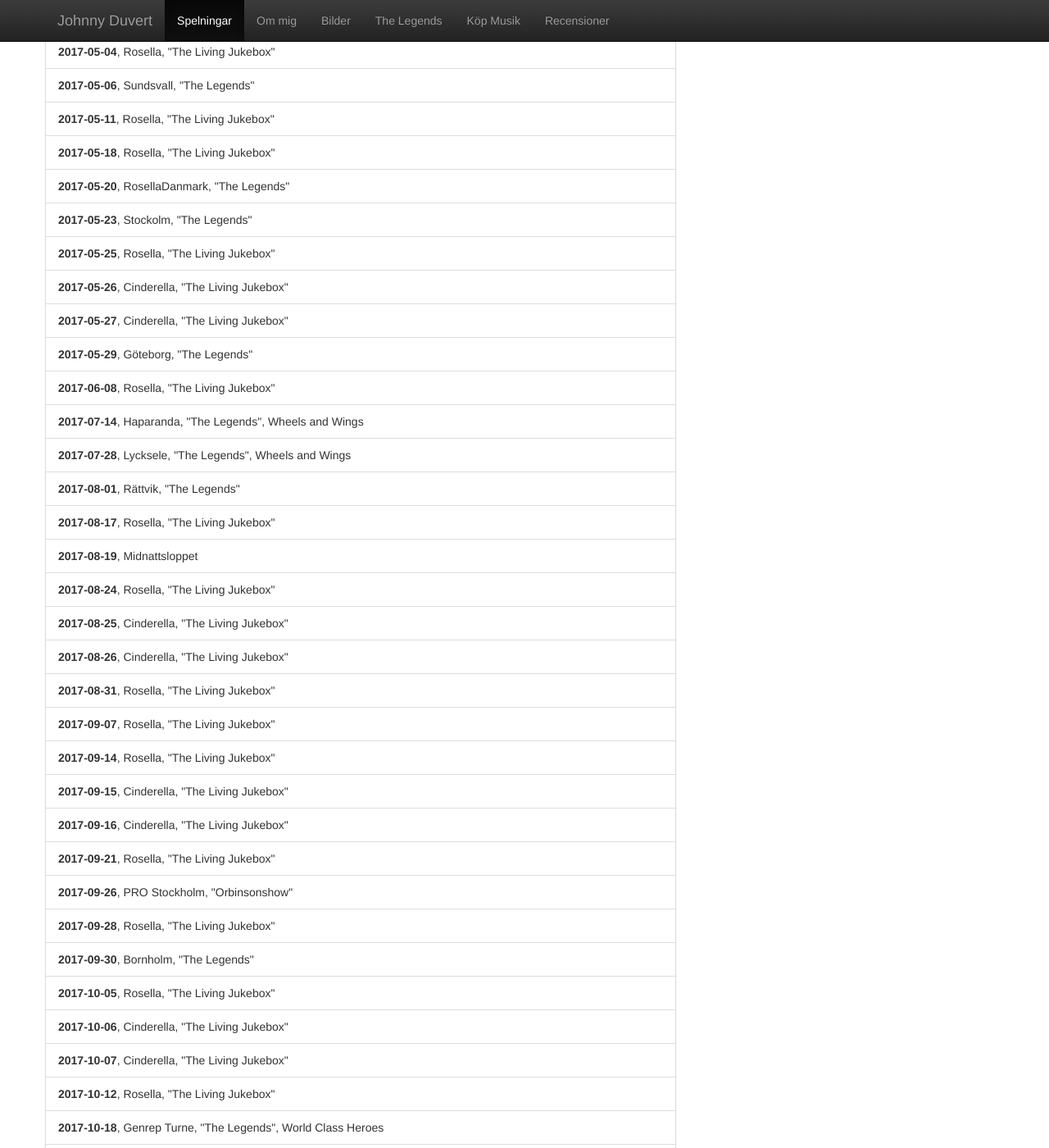
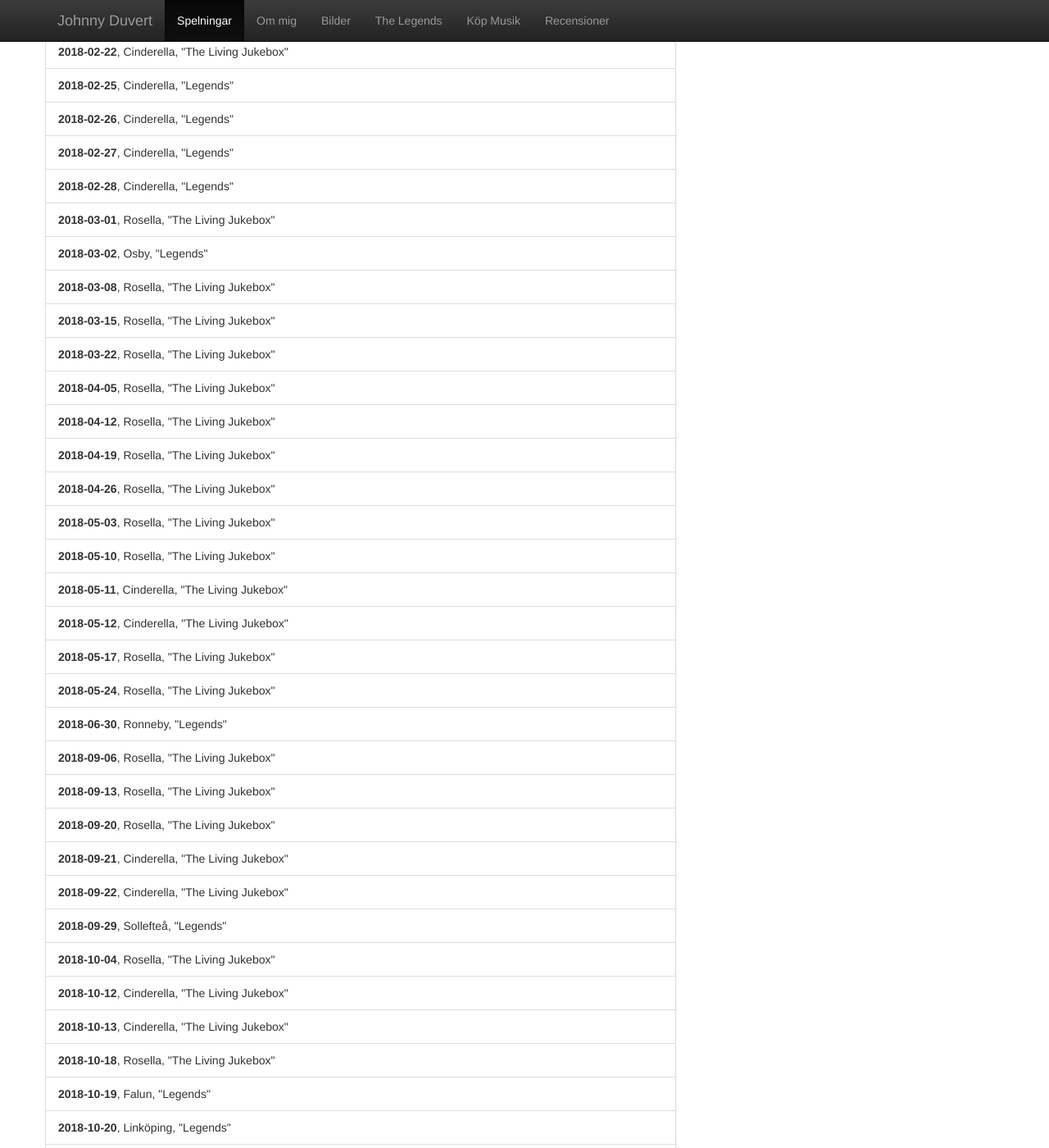
Before and after one commit to johnnyduvert/johnnyduvert.github.io, a Jekyll site: the page built from tour_list.html, in a window 1280 px wide and 1400 px high, scrolled down 990 px. Shown: the whole window at 82% size. Built offline with Jekyll 4.4.1, drawn with Linux system fonts in a browser that asks for light colours; nearby versions of some CDN libraries; some of the changed text lies outside the part shown.

Commit message:
Pushing changes

```diff
--- /dev/null
+++ b/_data/tour_dates_2018.yml
@@ -0,0 +1,148 @@
+- name: "Cinderella, &quot;Legends&quot;"
+  date: 2018-01-14
+- name: "Cinderella, &quot;Legends&quot;"
+  date: 2018-01-15
+- name: "Cinderella, &quot;Legends&quot;"
+  date: 2018-01-16
+- name: "Cinderella, &quot;Legends&quot;"
+  date: 2018-01-17
+- name: "Cinderella, &quot;The Living Jukebox&quot;"
+  date: 2018-01-20
+- name: "Lycksele, &quot;Legends&quot;"
+  date: 2018-01-27
+- name: "Cinderella, &quot;Legends&quot;"
+  date: 2018-01-28
+- name: "Cinderella, &quot;Legends&quot;"
+  date: 2018-01-29
+- name: "Cinderella, &quot;Legends&quot;"
+  date: 2018-01-30
+- name: "Cinderella, &quot;The Living Jukebox&quot;"
+  date: 2018-02-01
+- name: "Cinderella, &quot;Legends&quot;"
+  date: 2018-02-06
+- name: "Cinderella, &quot;Legends&quot;"
+  date: 2018-02-07
+- name: "Cinderella, &quot;The Living Jukebox&quot;"
+  date: 2018-02-08
+- name: "Cinderella, &quot;Legends&quot;"
+  date: 2018-02-11
+- name: "Cinderella, &quot;Legends&quot;"
+  date: 2018-02-12
+- name: "Cinderella, &quot;Legends&quot;"
+  date: 2018-02-13
+- name: "Cinderella, &quot;Legends&quot;"
+  date: 2018-02-14
+- name: "Cinderella, &quot;The Living Jukebox&quot;"
+  date: 2018-02-15
+- name: "Cinderella, &quot;Legends&quot;"
+  date: 2018-02-18
+- name: "Cinderella, &quot;Legends&quot;"
+  date: 2018-02-19
+- name: "Cinderella, &quot;Legends&quot;"
+  date: 2018-02-20
+- name: "Cinderella, &quot;Legends&quot;"
+  date: 2018-02-21
+- name: "Cinderella, &quot;The Living Jukebox&quot;"
+  date: 2018-02-22
+- name: "Cinderella, &quot;Legends&quot;"
+  date: 2018-02-25
+- name: "Cinderella, &quot;Legends&quot;"
+  date: 2018-02-26
+- name: "Cinderella, &quot;Legends&quot;"
+  date: 2018-02-27
+- name: "Cinderella, &quot;Legends&quot;"
+  date: 2018-02-28
+- name: "Rosella, &quot;The Living Jukebox&quot;"
+  date: 2018-03-01
+- name: "Osby, &quot;Legends&quot;"
+  date: 2018-03-02
+- name: "Rosella, &quot;The Living Jukebox&quot;"
+  date: 2018-03-08
+- name: "Rosella, &quot;The Living Jukebox&quot;"
+  date: 2018-03-15
+- name: "Rosella, &quot;The Living Jukebox&quot;"
+  date: 2018-03-22
+- name: "Rosella, &quot;The Living Jukebox&quot;"
+  date: 2018-04-05
+- name: "Rosella, &quot;The Living Jukebox&quot;"
+  date: 2018-04-12
+- name: "Rosella, &quot;The Living Jukebox&quot;"
+  date: 2018-04-19
+- name: "Rosella, &quot;The Living Jukebox&quot;"
+  date: 2018-04-26
+- name: "Rosella, &quot;The Living Jukebox&quot;"
+  date: 2018-05-03
+- name: "Rosella, &quot;The Living Jukebox&quot;"
+  date: 2018-05-10
+- name: "Cinderella, &quot;The Living Jukebox&quot;"
+  date: 2018-05-11
+- name: "Cinderella, &quot;The Living Jukebox&quot;"
+  date: 2018-05-12
+- name: "Rosella, &quot;The Living Jukebox&quot;"
+  date: 2018-05-17
+- name: "Rosella, &quot;The Living Jukebox&quot;"
+  date: 2018-05-24
+- name: "Ronneby, &quot;Legends&quot;"
+  date: 2018-06-30
+- name: "Rosella, &quot;The Living Jukebox&quot;"
+  date: 2018-09-06
+- name: "Rosella, &quot;The Living Jukebox&quot;"
+  date: 2018-09-13
+- name: "Rosella, &quot;The Living Jukebox&quot;"
+  date: 2018-09-20
+- name: "Cinderella, &quot;The Living Jukebox&quot;"
+  date: 2018-09-21
+- name: "Cinderella, &quot;The Living Jukebox&quot;"
+  date: 2018-09-22
+- name: "Sollefteå, &quot;Legends&quot;"
+  date: 2018-09-29
+- name: "Rosella, &quot;The Living Jukebox&quot;"
+  date: 2018-10-04
+- name: "Cinderella, &quot;The Living Jukebox&quot;"
+  date: 2018-10-12
+- name: "Cinderella, &quot;The Living Jukebox&quot;"
+  date: 2018-10-13
+- name: "Rosella, &quot;The Living Jukebox&quot;"
+  date: 2018-10-18
+- name: "Falun, &quot;Legends&quot;"
+  date: 2018-10-19
+- name: "Linköping, &quot;Legends&quot;"
+  date: 2018-10-20
+- name: "Nyköping, &quot;Legends&quot;"
+  date: 2018-10-21
+- name: "Skövde, &quot;Legends&quot;"
+  date: 2018-10-25
+- name: "Halmstad, &quot;Legends&quot;"
+  date: 2018-10-26
+- name: "Kalmar, &quot;Legends&quot;"
+  date: 2018-10-27
+- name: "Norrköping, &quot;Legends&quot;"
+  date: 2018-10-28
+- name: "Gävle, &quot;Legends&quot;"
+  date: 2018-10-31
+- name: "Västerås, &quot;Legends&quot;"
+  date: 2018-11-01
+- name: "Göteborg, &quot;Legends&quot;"
+  date: 2018-11-02
+- name: "Örebro, &quot;Legends&quot;"
+  date: 2018-11-03
+- name: "Stockholm (Cirkus), &quot;Legends&quot;"
+  date: 2018-11-04
+- name: "Uddevalla, &quot;Legends&quot;"
+  date: 2018-11-08
+- name: "Helsingborg, &quot;Legends&quot;"
+  date: 2018-11-09
+- name: "Jönköping, &quot;Legends&quot;"
+  date: 2018-11-10
+- name: "Bollnäs, &quot;Legends&quot;"
+  date: 2018-11-15
+- name: "Grängesberg, &quot;Legends&quot;"
+  date: 2018-11-16
+- name: "Karlstad, &quot;Legends&quot;"
+  date: 2018-11-17
+- name: "Oslo, &quot;Legends&quot;"
+  date: 2018-11-18
+- name: "Rosella, &quot;The Living Jukebox&quot;"
+  date: 2018-11-22
+- name: "Rosella, &quot;The Living Jukebox&quot;"
+  date: 2018-11-29
--- a/tour_list.html
+++ b/tour_list.html
@@ -4,6 +4,21 @@ title:  "Spelningar"
 permalink: /turnedatum/
 nav_order: 5
 ---
+<h1>Turnédatum 2018</h1>
+
+<div class="row">
+  <div class="col-md-8">
+
+<ul class="list-group">
+{% for date in site.data.tour_dates_2018 %}
+<li class="list-group-item"><strong>{{ date.date }}</strong>, {{ date.name }}</li>
+{% endfor %}
+</ul>
+
+  </div>
+  <div class="col-md-4"><a href="/images/pelle/DSC_66269.jpg"><img style="width: 100%" src="/images/pelle/DSC_66269_small.jpg" class="img-rounded"/></a></div>
+</div>
+
 <h1>Turnédatum 2017</h1>
 
 <div class="row">
@@ -16,7 +31,6 @@ nav_order: 5
 </ul>
 
   </div>
-  <div class="col-md-4"><a href="/images/pelle/DSC_66269.jpg"><img style="width: 100%" src="/images/pelle/DSC_66269_small.jpg" class="img-rounded"/></a></div>
 </div>
 
 <h1>Turnédatum 2016</h1>
```
